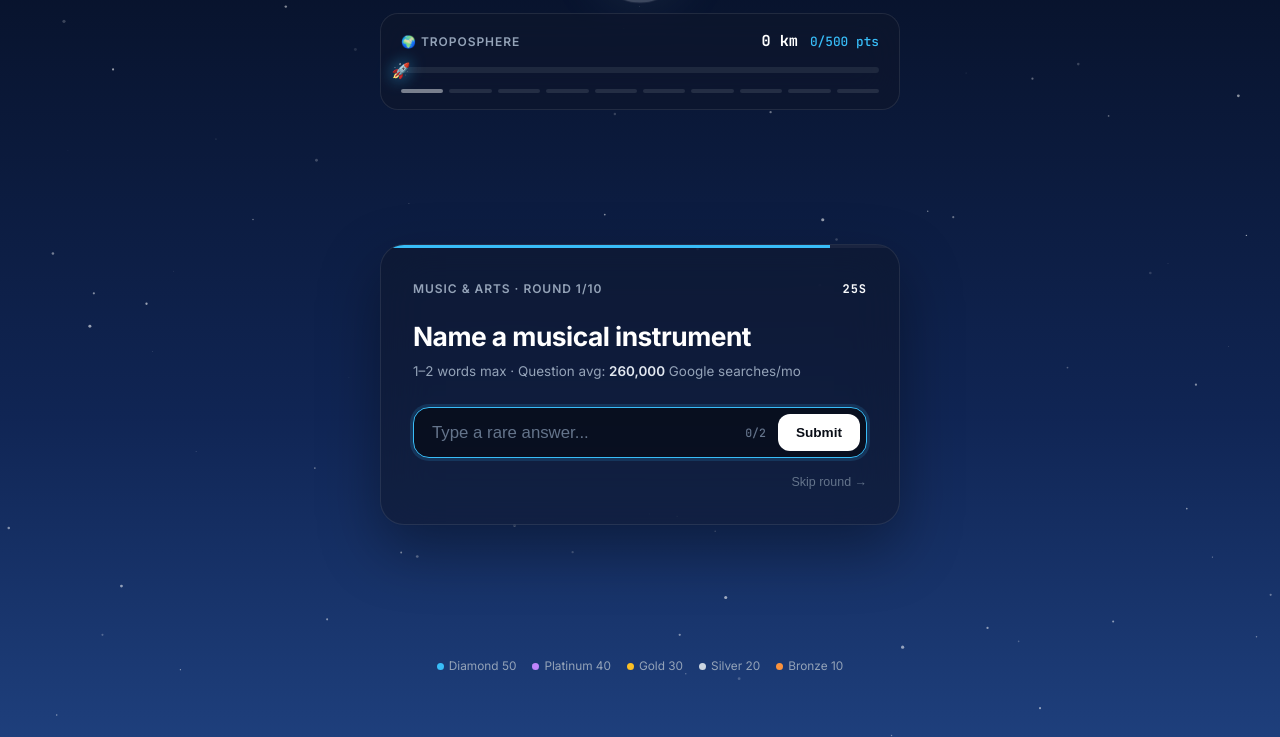
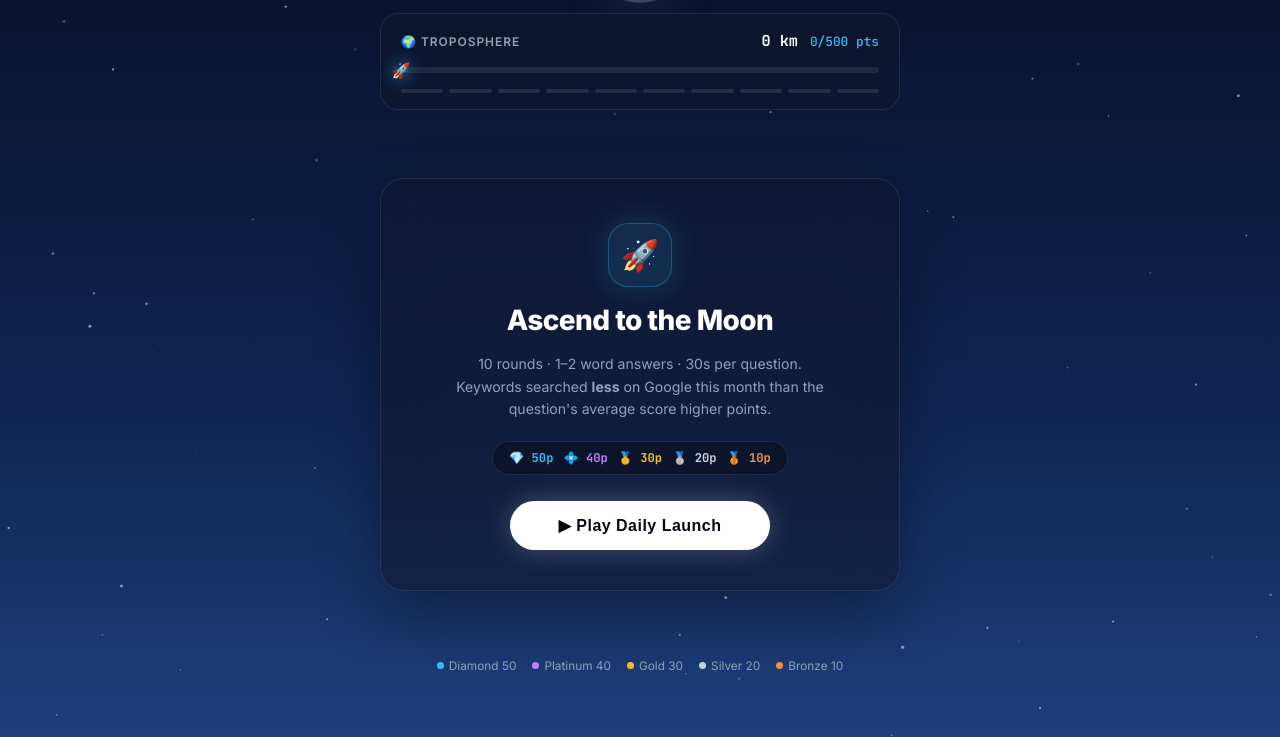
Before and after one commit to EpidemikGG/moonshot, a plain HTML site: page index.html in a window 1280 px wide. Shown: the part 63-800 px from the top of the page. Drawn offline with Linux system fonts and the light colour scheme.

Commit message:
Add files via upload

```diff
--- a/app.js
+++ b/app.js
@@ -27,8 +27,11 @@
   const roundNumEl = document.getElementById("round-num");
   const roundsStripEl = document.getElementById("rounds-strip");
 
+  const timerTrackEl = document.getElementById("timer-track");
   const timerBarEl = document.getElementById("timer-bar");
   const timerSecondsEl = document.getElementById("timer-seconds");
+  const startView = document.getElementById("start-view");
+  const btnStartGame = document.getElementById("btn-start-game");
   const playView = document.getElementById("play-view");
   const revealView = document.getElementById("reveal-view");
   const summaryView = document.getElementById("summary-view");
@@ -199,18 +202,40 @@
     moonVisual.style.opacity = String(0.28 + ratio * 0.55);
   }
 
-  function renderRoundPips() {
+  function renderRoundPips(isStarted = true) {
     roundsStripEl.innerHTML = "";
     for (let i = 0; i < TOTAL_ROUNDS; i++) {
       const pip = document.createElement("div");
       pip.className = "pip";
       if (i < roundHistory.length) {
         pip.classList.add(`done-${roundHistory[i].tierId || "MISS"}`);
-      } else if (i === currentRoundIdx) {
+      } else if (isStarted && i === currentRoundIdx) {
         pip.classList.add("current");
       }
       roundsStripEl.appendChild(pip);
     }
+  }
+
+  function showStartScreen(mode) {
+    clearInterval(timerInterval);
+    roundActive = false;
+    gameMode = mode || gameMode;
+    btnModeDaily.classList.toggle("active", gameMode === "daily");
+    btnModeFree.classList.toggle("active", gameMode === "free");
+
+    currentRoundIdx = 0;
+    totalPoints = 0;
+    roundHistory = [];
+
+    timerTrackEl.classList.add("hidden");
+    playView.classList.add("hidden");
+    revealView.classList.add("hidden");
+    summaryView.classList.add("hidden");
+    startView.classList.remove("hidden");
+
+    btnStartGame.textContent = gameMode === "daily" ? "▶ Play Daily Launch" : "▶ Play Free Play";
+    updateAltitudeVisuals();
+    renderRoundPips(false);
   }
 
   function startMission(mode) {
@@ -225,6 +250,7 @@
     totalPoints = 0;
     roundHistory = [];
 
+    startView.classList.add("hidden");
     summaryView.classList.add("hidden");
     revealView.classList.add("hidden");
     playView.classList.remove("hidden");
@@ -246,12 +272,13 @@
     feedbackMsgEl.textContent = "";
     updateWordCountChip();
 
+    startView.classList.add("hidden");
     revealView.classList.add("hidden");
     summaryView.classList.add("hidden");
     playView.classList.remove("hidden");
-    timerBarEl.parentElement.classList.remove("hidden");
+    timerTrackEl.classList.remove("hidden");
 
-    renderRoundPips();
+    renderRoundPips(true);
     startTimer();
     setTimeout(() => keywordInput.focus(), 40);
   }
@@ -464,9 +491,10 @@
     });
   });
 
+  btnStartGame.addEventListener("click", () => startMission(gameMode));
   btnPlayAgain.addEventListener("click", () => startMission("free"));
-  btnModeDaily.addEventListener("click", () => startMission("daily"));
-  btnModeFree.addEventListener("click", () => startMission("free"));
+  btnModeDaily.addEventListener("click", () => showStartScreen("daily"));
+  btnModeFree.addEventListener("click", () => showStartScreen("free"));
 
   btnHowToPlay.addEventListener("click", () => rulesModal.classList.remove("hidden"));
   closeRulesBtn.addEventListener("click", () => rulesModal.classList.add("hidden"));
@@ -516,5 +544,5 @@
   }
 
   initStarfield();
-  startMission("daily");
+  showStartScreen("daily");
 })();
--- a/index.html
+++ b/index.html
@@ -54,12 +54,32 @@
 
     <!-- Center Stage Card -->
     <main class="stage-card">
-      <div class="timer-line-track">
+      <div class="timer-line-track hidden" id="timer-track">
         <div class="timer-line-fill" id="timer-bar"></div>
       </div>
 
+      <!-- Pre-Game Start View -->
+      <div class="start-box" id="start-view">
+        <div class="start-emblem">🚀</div>
+        <h1 class="start-title">Ascend to the Moon</h1>
+        <p class="start-desc">
+          10 rounds · 1–2 word answers · 30s per question.<br />
+          Keywords searched <strong>less</strong> on Google this month than the question's average score higher points.
+        </p>
+
+        <div class="start-tier-strip">
+          <span style="color:var(--diamond)">💎 50p</span>
+          <span style="color:var(--platinum)">💠 40p</span>
+          <span style="color:var(--gold)">🥇 30p</span>
+          <span style="color:var(--silver)">🥈 20p</span>
+          <span style="color:var(--bronze)">🥉 10p</span>
+        </div>
+
+        <button type="button" class="play-hero-btn" id="btn-start-game">▶ Play</button>
+      </div>
+
       <!-- Active Round View -->
-      <div id="play-view">
+      <div class="hidden" id="play-view">
         <div class="stage-meta">
           <span><span id="q-category">Science</span> · Round <span id="round-num">1</span>/10</span>
           <span class="timer-readout" id="timer-seconds">30s</span>
--- a/styles.css
+++ b/styles.css
@@ -270,6 +270,81 @@ html, body {
   box-shadow: 0 24px 60px rgba(0, 0, 0, 0.35);
   position: relative;
   overflow: hidden;
+}
+
+/* Pre-Game Start View */
+.start-box {
+  display: flex;
+  flex-direction: column;
+  align-items: center;
+  text-align: center;
+  gap: 16px;
+  padding: 8px 0;
+  animation: fadeIn 0.3s ease;
+}
+
+.start-emblem {
+  width: 64px;
+  height: 64px;
+  border-radius: 20px;
+  background: rgba(56, 189, 248, 0.12);
+  border: 1px solid rgba(56, 189, 248, 0.3);
+  display: flex;
+  align-items: center;
+  justify-content: center;
+  font-size: 1.9rem;
+  box-shadow: 0 0 30px rgba(56, 189, 248, 0.2);
+}
+
+.start-title {
+  font-size: 1.75rem;
+  font-weight: 800;
+  letter-spacing: -0.02em;
+  color: #fff;
+}
+
+.start-desc {
+  font-size: 0.88rem;
+  line-height: 1.6;
+  color: var(--text-secondary);
+  max-width: 420px;
+}
+
+.start-tier-strip {
+  display: flex;
+  gap: 10px;
+  flex-wrap: wrap;
+  justify-content: center;
+  font-family: var(--font-mono);
+  font-size: 0.76rem;
+  font-weight: 700;
+  background: rgba(7, 11, 22, 0.5);
+  border: 1px solid var(--border);
+  padding: 8px 16px;
+  border-radius: 999px;
+  margin: 4px 0;
+}
+
+.play-hero-btn {
+  margin-top: 6px;
+  width: 100%;
+  max-width: 260px;
+  background: #ffffff;
+  color: #050814;
+  border: none;
+  border-radius: 999px;
+  padding: 15px 32px;
+  font-size: 1rem;
+  font-weight: 800;
+  letter-spacing: 0.03em;
+  cursor: pointer;
+  box-shadow: 0 0 28px rgba(255, 255, 255, 0.22);
+  transition: transform 0.18s ease, box-shadow 0.18s ease;
+}
+
+.play-hero-btn:hover {
+  transform: translateY(-2px);
+  box-shadow: 0 6px 34px rgba(56, 189, 248, 0.45);
 }
 
 /* Thin Top Timer Bar */
```
